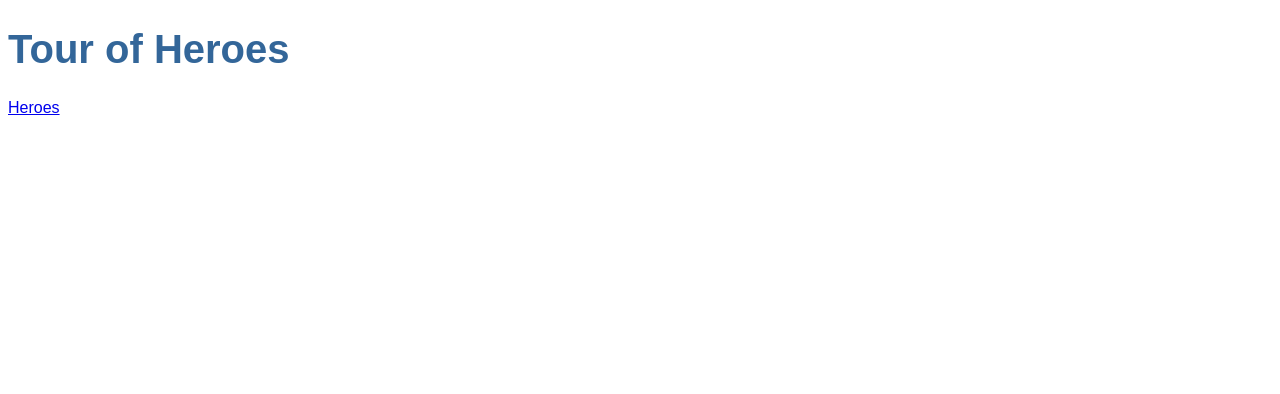
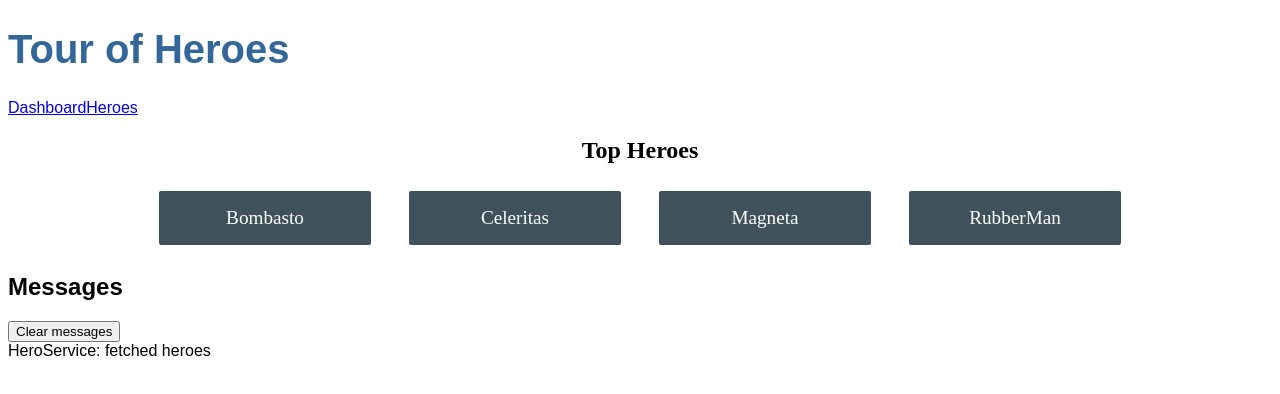
Before and after one commit to eathom91/angular-tour-of-heroes, an Angular app: page /dashboard in a window 1280 px wide. Before the commit this address led to /. Shown: the top 394 px of the page. Built offline with nearby package versions, Linux system fonts and the light colour scheme.

Commit message:
Small refactor

```diff
--- a/src/app/app-routing.module.ts
+++ b/src/app/app-routing.module.ts
@@ -1,9 +1,12 @@
 import { NgModule } from '@angular/core';
 import {RouterModule, Routes} from "@angular/router";
 import {HeroesComponent} from "./heroes/heroes.component";
+import {DashboardComponent} from "./dashboard/dashboard.component";
 
 const routes: Routes = [
-  {path: 'heroes', component: HeroesComponent}
+  {path: '', redirectTo: '/dashboard', pathMatch: 'full'},
+  {path: 'heroes', component: HeroesComponent},
+  {path: 'dashboard', component: DashboardComponent}
 ];
 
 @NgModule({
--- a/src/app/app.component.html
+++ b/src/app/app.component.html
@@ -1,6 +1,7 @@
 <!--{{ }} double curly braces are angular's interpolation binding syntax. -->
 <h1>{{title}}</h1>
 <nav>
+  <a routerLink="/dashboard">Dashboard</a>
   <a routerLink="/heroes">Heroes</a>
 </nav>
 <router-outlet></router-outlet>
--- a/src/app/heroes/heroes.component.html
+++ b/src/app/heroes/heroes.component.html
@@ -8,7 +8,3 @@
     </button>
   </li>
 </ul>
-
-<!--  Angular property binding. Bind's heros-component's selectedHero property
-      on to hero-detail's hero property. Parent passes in value to child component. -->
-  <app-hero-detail [hero]="selectedHero"></app-hero-detail>
```
